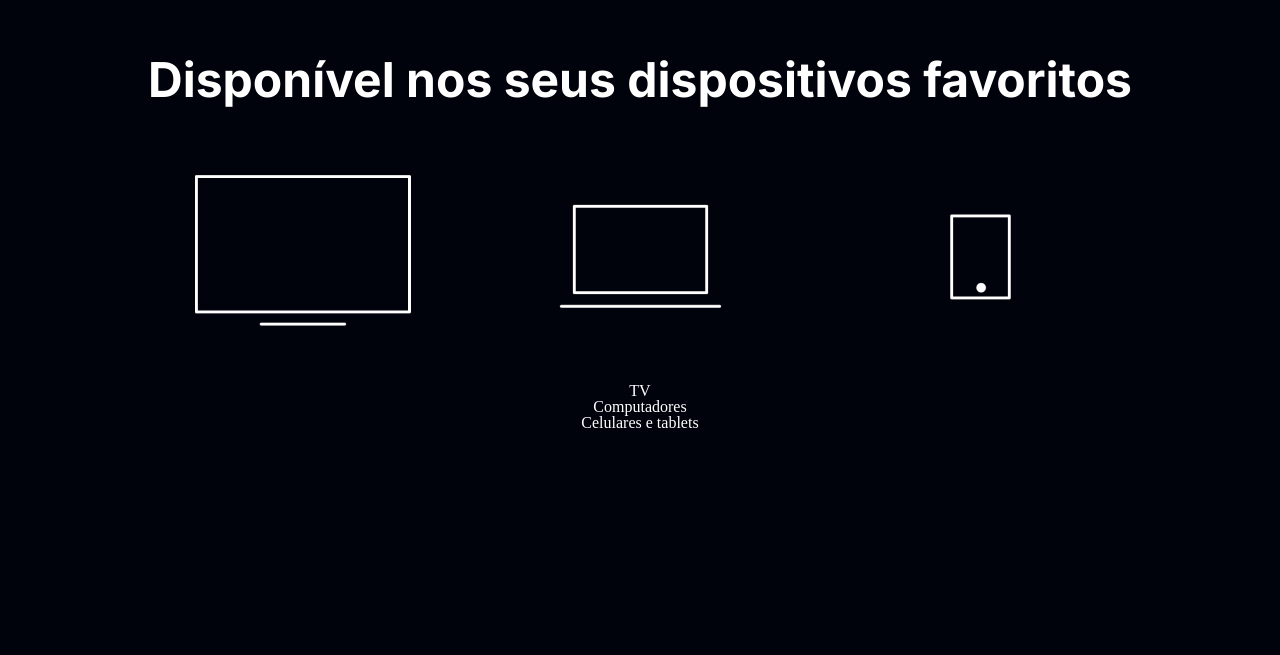
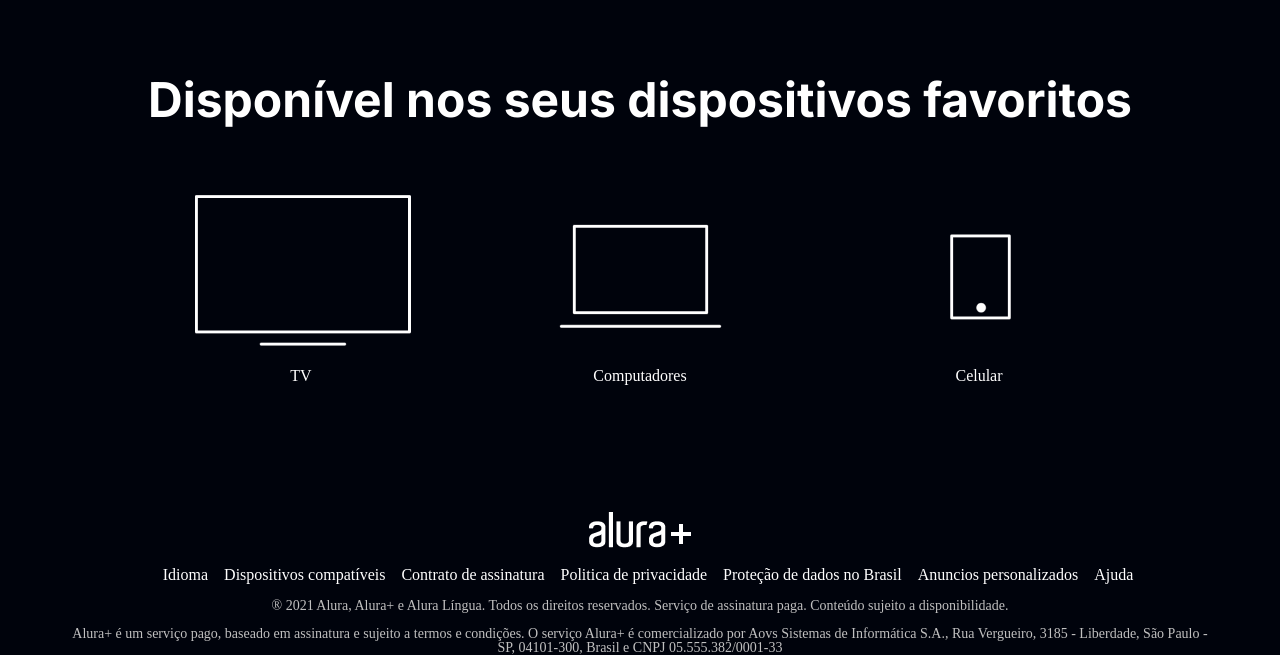
Before and after one commit to mvianaa/alura-flix, a plain HTML site: page index.html in a window 1280 px wide. Shown: the part 2557-3212 px from the top of the page. Before the commit the page ends 2988 px from the top, so only its background shows below. Drawn offline with Linux system fonts and the light colour scheme.

Commit message:
Aplicando footer

```diff
--- a/index.html
+++ b/index.html
@@ -63,20 +63,55 @@
                     Disponível nos seus dispositivos favoritos
                 </h2>
                 <section class="meios_de_uso">
-                    <img class="img_meios" src="assets/tv.png" alt="">
-                    <img class="img_meios" src="assets/computador.png" alt="">
-                    <img class="img_meios" src="assets/celular.png" alt="">
+                    <ul class="dispositivos">
+                        <li>
+                            <img src="assets/tv.png" alt="ícone de televisão">
+                            <h3 class="lista_item">TV</h3>
+                        </li>
+                        <li>
+                            <img src="assets/computador.png" alt="ícone computador">
+                            <h3 class="lista_item">
+                                Computadores
+                            </h3>
+                        </li>
+                        <li>
+                            <img src="assets/celular.png" alt="ícone celular">
+                            <h3 class="lista_item">
+                                Celular
+                            </h3>
+                        </li>
+                    </ul>
                 </section>
-                <p class="meios">
-                    TV
-                </p>
-                <p class="meios">
-                    Computadores
-                </p>
-                <p class="meios">
-                    Celulares e tablets
-                </p>
             </div>
+
+            <footer class="rodape">
+                <img src="assets/Logo.png" alt="Alura+" class="rodape__logo">
+                <ul class="rodape__lista">
+                    <li class="lista__link">
+                        <a href="#">Idioma</a>
+                    </li>
+                    <li class="lista__link">
+                        <a href="#">Dispositivos compatíveis</a>
+                    </li>
+                    <li class="lista__link">
+                        <a href="#">Contrato de assinatura</a>
+                    </li>
+                    <li class="lista__link">
+                        <a href="#">Politica de privacidade</a>
+                    </li>
+                    <li class="lista__link">
+                        <a href="#">Proteção de dados no Brasil</a>
+                    </li>
+                    <li class="lista__link">
+                        <a href="#">Anuncios personalizados</a>
+                    </li>
+                    <li class="lista__link">
+                        <a href="#">Ajuda</a>
+                    </li>
+                </ul>
+                <p class="rodape__texto">® 2021 Alura, Alura+ e Alura Língua. Todos os direitos reservados. Serviço de assinatura paga. Conteúdo sujeito a disponibilidade.</p>
+                <p class="rodape__texto">Alura+ é um serviço pago, baseado em assinatura e sujeito a termos e condições. O serviço Alura+ é comercializado por Aovs Sistemas de Informática S.A., Rua Vergueiro, 3185 - Liberdade, São Paulo - SP, 04101-300, Brasil e CNPJ 05.555.382/0001-33</p>
+            </footer>
         </section>
     </main>
 </body>
--- a/style/style.css
+++ b/style/style.css
@@ -141,15 +141,40 @@ body{
 
 .encerramento{
     text-align: center;
-    padding-top: 300px;
+    margin-top: 25%;
 }
 
 .meios_de_uso{
     display: flex;
     justify-content: center;
-    padding: 3% 0;
+    margin: 3% 0;
 }
 
-.img_meios{
-    width: 339px;
+.dispositivos{
+    display: flex;
 }
+
+.rodape{
+    text-align: center;
+    margin: 10% 0;
+}
+
+.rodape__lista {
+    display: flex;
+    justify-content: center;
+    list-style-type: none;
+    margin: 1em;
+}
+
+.lista__link a{
+    text-decoration: none;
+    color: var(--cor-primaria);
+    margin-left: 1em;
+}
+
+.rodape__texto {
+    margin: 1em 5em;
+    text-align: center;
+    color: var(--cor-secundaria);
+    font-size: 14px;
+}
```
